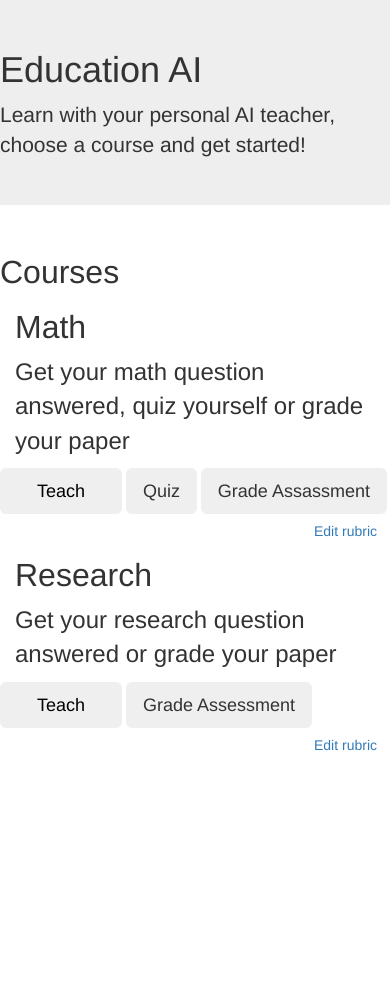
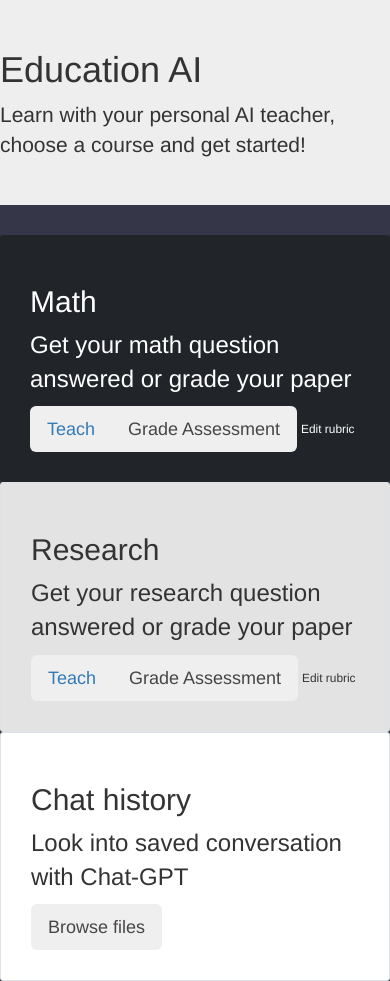
Before and after one commit to RenzoM0/Education-API, a Flask app: page /views/ in a window 390 px wide. Before the commit the page ends 751 px from the top, so only its background shows below. Run offline with Flask 3, Linux system fonts and the light colour scheme; some libraries are stand-ins or nearby versions.

Commit message:
Final home ui

```diff
--- a/aiapi.py
+++ b/aiapi.py
@@ -10,6 +10,7 @@ instructionscourse1 = """ You are a teacher.
     When a math question is asked explain step by step how to solve the math problem.
     Suggest a similar question to solve themselves.
     """
+i_course1_quiz = """"""
 instructionscourse2 = """ You are a Research teacher, you help students to learn about doing research.
     If the student asks you questions not about research, ask them kindly to keep it on topic."""
 # Switching between Chat GPT system instructions
@@ -18,6 +19,8 @@ def switch(number):
         return instructionscourse1
     elif number == 2:
         return instructionscourse2
+    elif number == 3:
+        return i_course1_quiz
     else:
         return testresponse
 # Dependening on switch(number) ask response from Chat GPT server.
--- a/config.py
+++ b/config.py
@@ -4,7 +4,7 @@ class Config(object):
 
 class DevelopmentConfig(Config):
     SECRET_KEY = "this-is-a-super-secret-key"
-    OPENAI_KEY = 'x'
+    OPENAI_KEY = ''
 
 config = {
     'development': DevelopmentConfig,
--- a/templates/home.html
+++ b/templates/home.html
@@ -2,7 +2,7 @@
 <html lang="en">
 
 <head>
-  <title>Bootstrap Example</title>
+  <title>Education AI homepage</title>
   <meta charset="utf-8">
   <meta name="viewport" content="width=device-width, initial-scale=1">
   <link rel="stylesheet" href="https://maxcdn.bootstrapcdn.com/bootstrap/3.4.1/css/bootstrap.min.css">
@@ -10,13 +10,6 @@
   <script src="https://maxcdn.bootstrapcdn.com/bootstrap/3.4.1/js/bootstrap.min.js"></script>
 
   <style>
-    .go-to-chat {
-      padding: 10px 20px;
-      color: rgb(0, 0, 0);
-      border: none;
-      cursor: pointer;
-    }
-
     .small {
       font-size: 24px;
     }
@@ -32,11 +25,61 @@
     .indextext {
       font-size: 22px;
     }
+
+    .rounded-3 {
+      border-radius: 0.3rem !important;
+    }
+
+    .bg-dark {
+      background-color: #212529 !important;
+    }
+
+    .text-white {
+      color: #fff !important;
+    }
+
+    .p-5 {
+      padding: 3rem !important;
+    }
+
+    .h-100 {
+      height: 100% !important;
+    }
+
+    *,
+    ::after,
+    ::before {
+      box-sizing: border-box;
+    }
+
+    stylesheet voor user-agents div {
+      display: block;
+    }
+
+    .bg-light {
+      background-color: #353647 !important;
+    }
+
+    .bg-grey {
+      background-color: #e3e3e3;
+    }
+
+    .bg-white {
+      background-color: #ffffff !important;
+    }
+
+    .border {
+      border: 1px solid #dee2e6 !important;
+    }
+
+    .btn-outline-secondary {
+      color: #484545;
+    }
   </style>
 
 </head>
 
-<body>
+<body class="bg-light">
 
   <div class="jumbotron">
     <h1>Education AI</h1>
@@ -45,50 +88,41 @@
 
   <section class="bg-light py-5">
     <div class="container">
-      <div class="row">
-        <div class="col-12">
-          <h2 class="display-5 font-weight-bold mb-5">Courses</h2>
+    </div class="h-100 d-flex align-items-center justify-content-center">
+    <div class="row" id="courslist">
+      <div class="col-md-6">
+        <div class="h-100 p-5 text-white bg-dark rounded-3">
+          <h2>Math</h2>
+          <p class="small">Get your math question answered or grade your paper</p>
+          <div class="btn-group">
+            <button type="button" class="btn btn-outline-primary btn-lg"><a href="{{url_for('views.course1chat')}}"
+                class="go-to-chat">Teach</a></button>
+            <button type="button" class="btn btn-outline-secondary btn-lg">Grade Assessment</button>
+          </div>
+          <small class="text-body-secondary">Edit rubric</small>
         </div>
       </div>
-      <div class="row">
-        <div class="col-md-6 col-xl-4">
-          <div class="image-box image-box--shadowed white-bg style-2 mb-4">
-            <div class="body">
-              <h5 class="font-weight-bold my-2">Math</h5>
-              <p class="small">Get your math question answered, quiz yourself or grade your paper</p>
-              <div class="row d-flex align-items-center">
-                <button type="button" class="btn btn-outline-primary btn-lg"><a href="{{url_for('views.course1chat')}}"
-                    class="go-to-chat">Teach</a></button>
-                <button type="button" class="btn btn-outline-secondary btn-lg">Quiz</button>
-                <button type="button" class="btn btn-outline-secondary btn-lg">Grade Assassment</button>
-                <div class="col-6 text-right">
-                  <a href="#" class="btn radius-50 btn-gray-transparent btn-animated">Edit rubric <i
-                      class="fa fa-arrow-right"></i></a>
-                </div>
-              </div>
-            </div>
+      <div class="col-md-6">
+        <div class="h-100 p-5 bg-grey border rounded-3">
+          <h2>Research</h2>
+          <p class="small">Get your research question answered or grade your paper</p>
+          <div class="btn-group">
+            <button type="button" class="btn btn-outline-primary btn-lg"><a href="{{url_for('views.course2chat')}}"
+                class="go-to-chat">Teach</a></button>
+            <button type="button" class="btn btn-outline-secondary btn-lg">Grade Assessment</button>
           </div>
+          <small class="text-body-secondary">Edit rubric</small>
         </div>
-        <div class="col-md-6 col-xl-4">
-          <div class="image-box image-box--shadowed white-bg style-2 mb-4">
-            <div class="body">
-              <h5 class="font-weight-bold my-2">Research</h5>
-              <p class="small">Get your research question answered or grade your paper</p>
-              <div class="row d-flex align-items-center">
-                <button type="button" class="btn btn-outline-primary btn-lg"><a href="{{url_for('views.course2chat')}}"
-                    class="go-to-chat">Teach</a></button>
-                <button type="button" class="btn btn-outline-secondary btn-lg">Grade Assessment</button>
-                <div class="col-6 text-right">
-                  <a href="#" class="btn radius-50 btn-gray-transparent btn-animated">Edit rubric <i
-                      class="fa fa-arrow-right"></i></a>
-                </div>
-              </div>
-            </div>
+      </div>
+      <div class="col-md-6">
+        <div class="h-100 p-5 bg-white border rounded-3">
+          <h2>Chat history</h2>
+          <p class="small">Look into saved conversation with Chat-GPT</p>
+          <div class="btn-group">
+            <button type="button" class="btn btn-outline-secondary btn-lg">Browse files</button>
           </div>
         </div>
       </div>
-    </div>
-    </div>
     </div>
     </div>
     </div>
```
